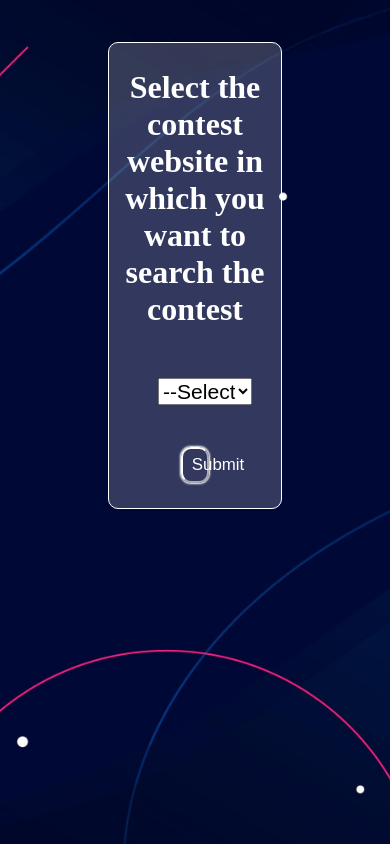
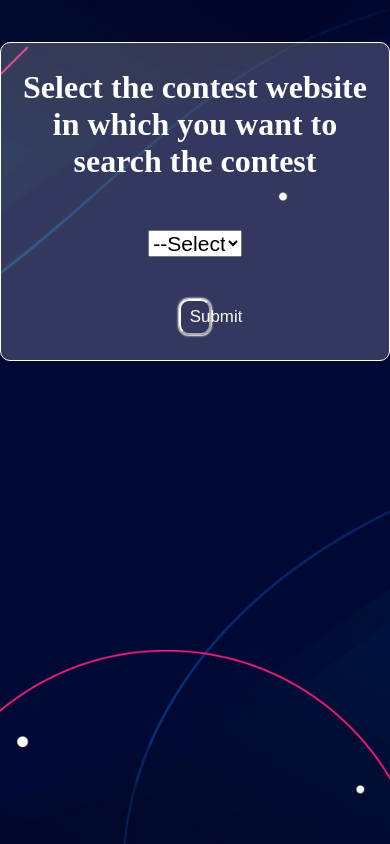
Before and after one commit to Tusharjain123/api_scrapping, a website: page contest.html in a window 390 px wide. Drawn offline with Linux system fonts and the light colour scheme.

Commit message:
changed the layout of the contest page
Fixed the error of submit button text overflow in responsive view

```diff
--- a/contest.html
+++ b/contest.html
@@ -4,7 +4,7 @@
     <meta charset="UTF-8">
     <meta http-equiv="X-UA-Compatible" content="IE=edge">
     <meta name="viewport" content="width=device-width, initial-scale=1.0">
-    <title>Search Contest</title>
+    <title>Document</title>
     <link rel="stylesheet" href="contest.css">
 </head>
 <body>
--- a/package.json
+++ b/package.json
@@ -9,7 +9,6 @@
   "author": "",
   "license": "ISC",
   "dependencies": {
-    "axios": "^0.27.2",
     "express": "^4.18.1"
   }
 }
--- a/public/contest.css
+++ b/public/contest.css
@@ -11,7 +11,7 @@ body {
 }
 
 .bar {
-    width: 38vw;
+    width: fit-content;
     height: fit-content;
     border: 1px solid white;
     margin: auto;
@@ -41,7 +41,7 @@ select {
 }
 
 #submit {
-    width: 7vw;
+    width: 8vw;
     padding: 0.7vh 1vh;
     background-color: transparent;
     border-color: white;
@@ -57,7 +57,7 @@ select {
     justify-content: space-around;
 }
 .contestDetails>.segment>.data {
-    width: fit-content;
+    width: 38vw;
     height: fit-content;
     padding: 1vh 1vw;
     background-color: rgb(255, 255, 255, 0.2) ;
--- a/public/contest.js
+++ b/public/contest.js
@@ -3,7 +3,6 @@ const contestData = async (value) => {
     const contest_data = await fetch("https://www.kontests.net/api/v1/" + value);
     const data = await contest_data.json();
     data.forEach(element => {
-        console.log((element.start_time).slice(15, 17))
         let name = element.name
         let url = element.url
         let date = `${(element.start_time).slice(0, 10)} to  ${(element.end_time).slice(0, 10)}`
@@ -27,7 +26,6 @@ const contestData = async (value) => {
         let duration = `${Number(element.duration) / 3600} hr: ${Number(element.duration) % 60} min`
         contestDetail.innerHTML += "<div class='segment'><div class='data'><div class='name'> <span>Contest Name: </span>" + name + "</div><div class='url'>Contest Link: <a href='"+ url +" ' target='_blank'>" +"<i>Link for the contest</i>"+"</a>"+"</div><div class='date'>Date: " + date + "</div><div class='time'>Time: " + time + "</div><div class='duration'>Duration: " + duration + "</div></div>"
     })
-    console.log(data);
 }
 const sub = document.querySelector("#submit")
 sub.addEventListener("click", () => {
```
Also changed, not shown: index.html (+2 -1 lines), 1 other file.
